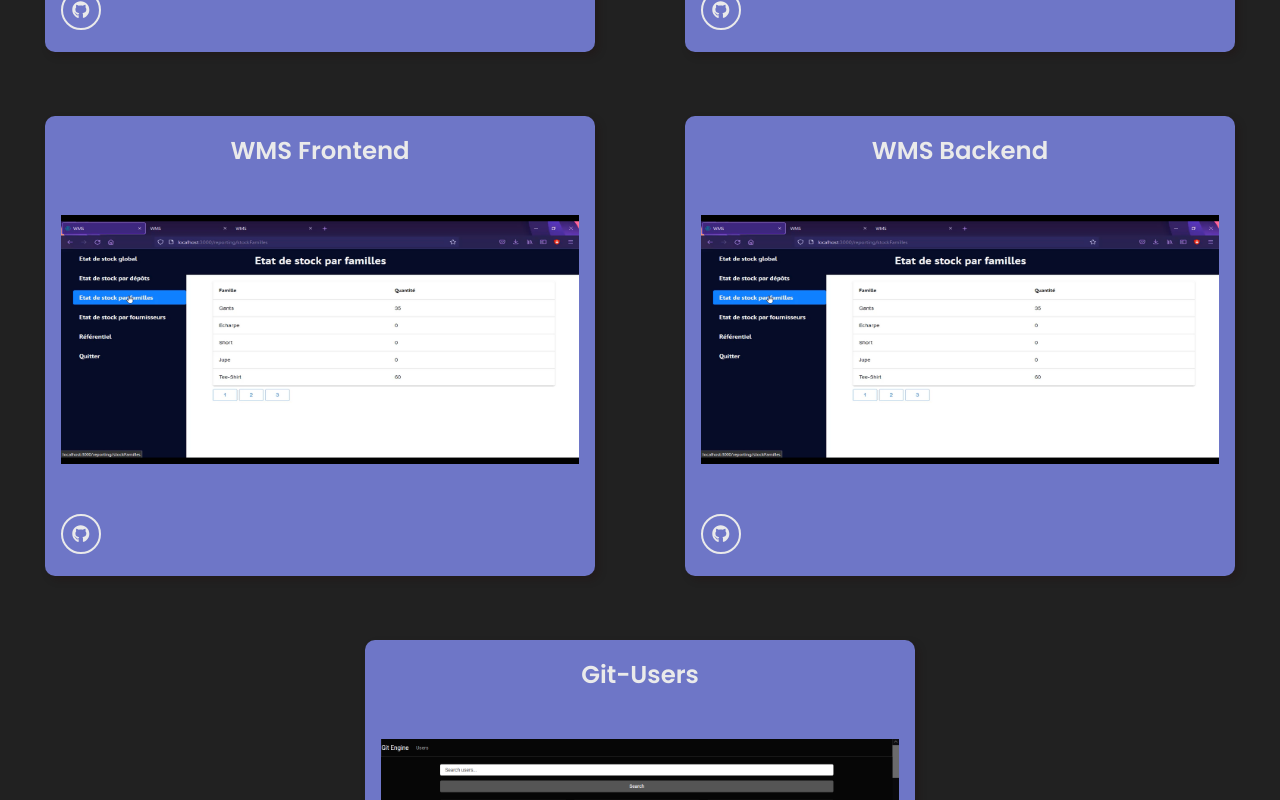
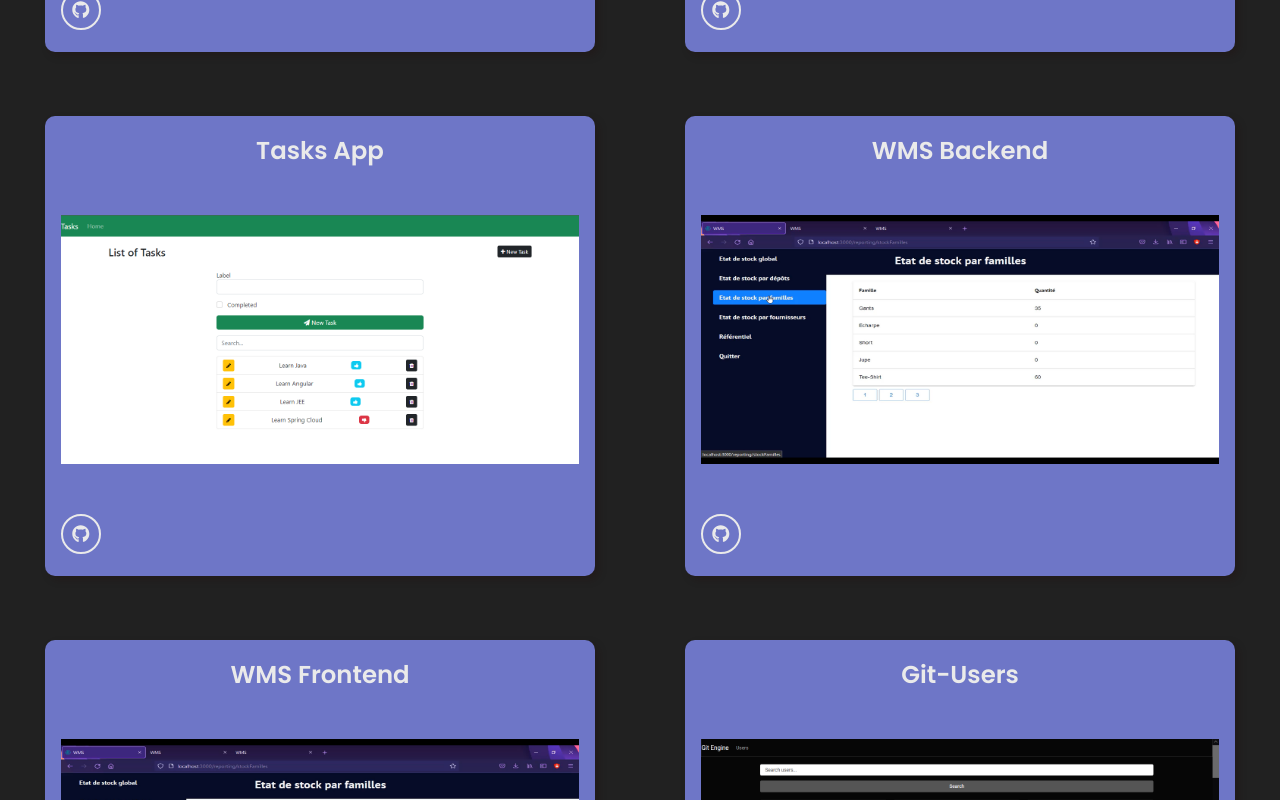
Before and after one commit to mdourki/Portfolio, a React (Create React App) app: page /projects in a window 1280 px wide. Shown: the part 860-1660 px from the top of the page. Built offline with nearby package versions, Linux system fonts and the light colour scheme; a web font is replaced by a local one.

Commit message:
update projects data

```diff
--- a/src/data/projectsData.js
+++ b/src/data/projectsData.js
@@ -11,6 +11,7 @@ import netflix from '../assets/prjctsImgs/netflix.png'
 import starbucks from '../assets/prjctsImgs/starbucks.png'
 import wms from '../assets/prjctsImgs/wms.png'
 import gitUsers from '../assets/prjctsImgs/gitUsers.png'
+import tasksApp from '../assets/prjctsImgs/tasksApp.png'
 
 
 export const projectsData = [
@@ -34,12 +35,12 @@ export const projectsData = [
     },
     {
         id: 3,
-        projectName: 'WMS Frontend',
-        projectDesc: 'Frontend part of a WMS Web App',
-        tags: ['React', 'Material UI'],
-        code: 'https://github.com/mdourki/wms_frontend',
+        projectName: 'Tasks App',
+        projectDesc: 'Simple Angular CRUD app that manages tasks',
+        tags: ['Angular', 'Bootstrap', 'json-server'],
+        code: 'https://github.com/mdourki/Angular-with-json-server',
         demo: '',
-        image: wms
+        image: tasksApp
     },
     {
         id: 4,
@@ -52,6 +53,15 @@ export const projectsData = [
     },
     {
         id: 5,
+        projectName: 'WMS Frontend',
+        projectDesc: 'Frontend part of a WMS Web App',
+        tags: ['React', 'Material UI'],
+        code: 'https://github.com/mdourki/wms_frontend',
+        demo: '',
+        image: wms
+    },
+    {
+        id: 6,
         projectName: 'Git-Users',
         projectDesc: 'Web App that shows git users and helps you to search between them',
         tags: ['React', 'Material UI', 'API.Github'],
```
Also changed, not shown: src/assets/prjctsImgs/tasksApp.png (added).
